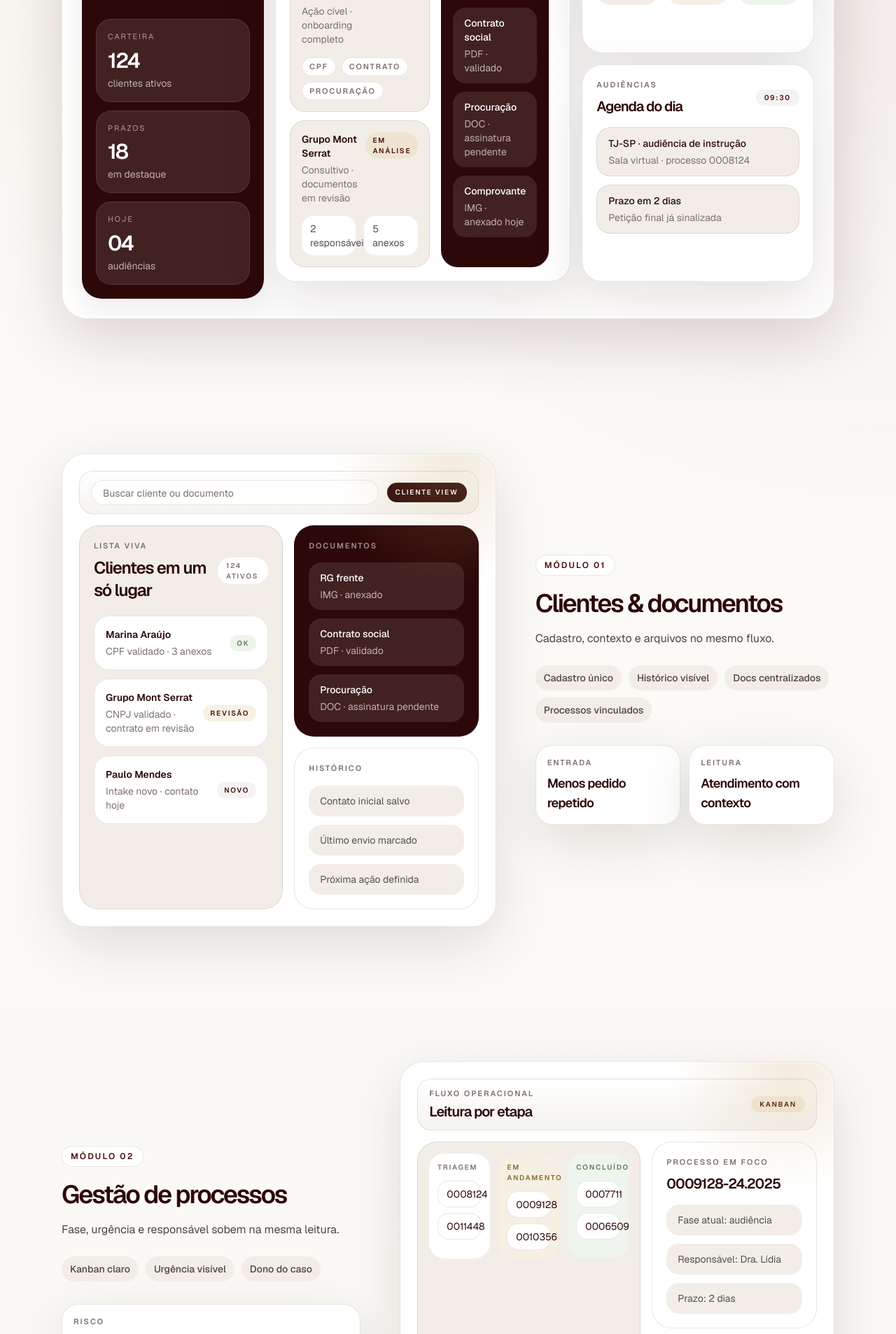
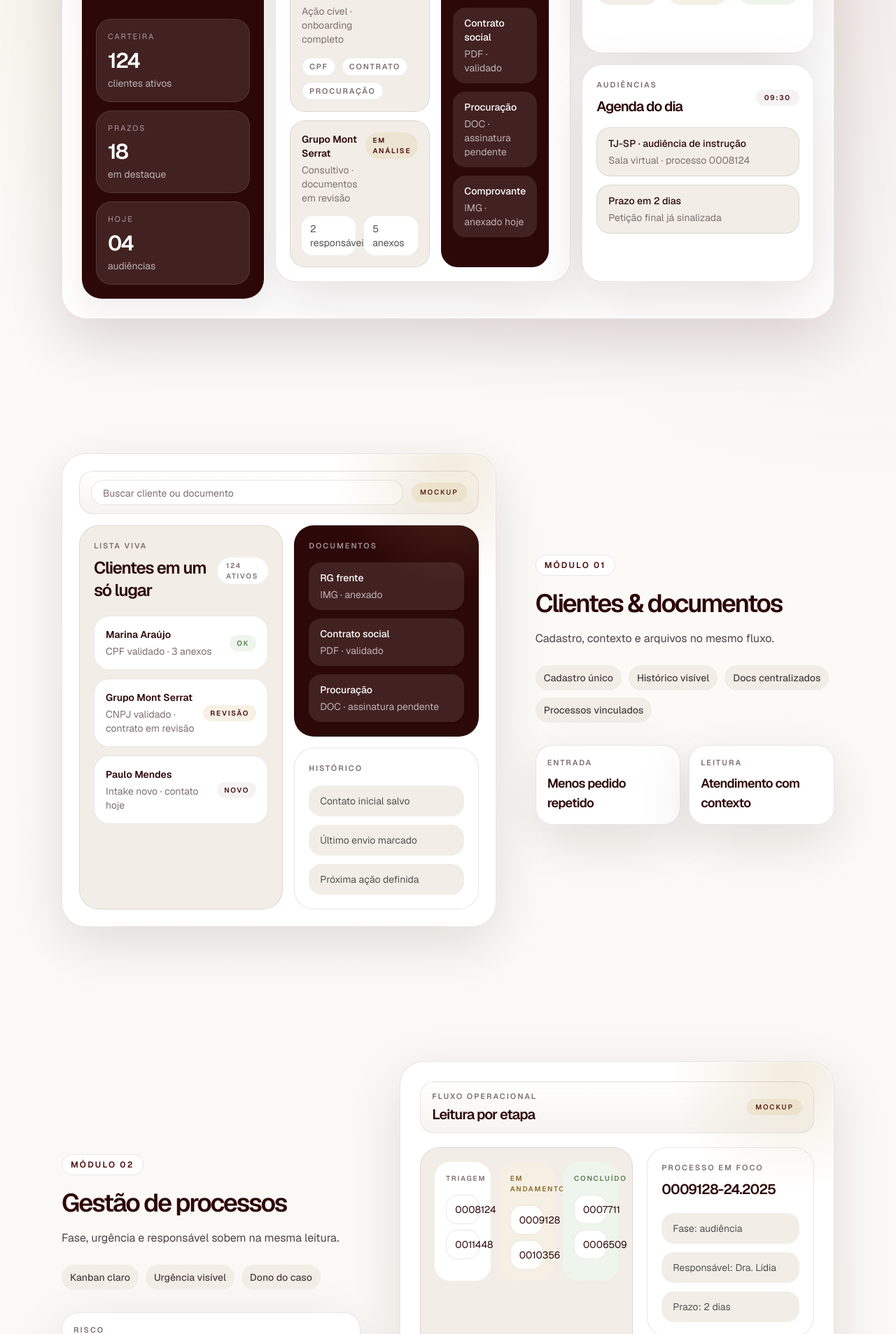
Before and after one commit to klimadev/chamalead, a PHP site: page /propostas/adv/escopo/index.php in a window 1280 px wide. Shown: the part 870-2777 px from the top of the page at 70% size. Run offline with PHP 8.4, Linux system fonts and the light colour scheme; some libraries are stand-ins or nearby versions.

Commit message:
Refine pricing: remove DB cost, clarify server-only first year, add MOCKUP labels, improve mockup spacing

```diff
--- a/propostas/adv/escopo/modules/hero.php
+++ b/propostas/adv/escopo/modules/hero.php
@@ -20,7 +20,7 @@
             <span class="h-2.5 w-2.5 rounded-full bg-[#e7c77f]"></span>
             <span class="h-2.5 w-2.5 rounded-full bg-[#8db58a]"></span>
             <div class="ml-3 flex-1 rounded-full border border-primary-900/10 bg-white px-4 py-2 text-left text-sm text-neutral-500">Painel principal do sistema</div>
-          <span class="hidden rounded-full bg-primary-900 px-3 py-1 text-xs font-semibold uppercase tracking-[0.18em] text-white sm:inline-flex">live</span>
+            <span class="rounded-full bg-accent-400/20 px-3 py-1 text-[10px] font-semibold uppercase tracking-[0.18em] text-primary-800">MOCKUP</span>
           </div>
 
         <div class="mt-4 grid gap-4 xl:grid-cols-[260px,1fr]">
--- a/propostas/adv/escopo/modules/module-1.php
+++ b/propostas/adv/escopo/modules/module-1.php
@@ -5,7 +5,7 @@
         <div data-slot="clients-mockup" class="mockup-shell rounded-[34px] border border-primary-900/10 bg-white p-4 shadow-panel sm:p-5 lg:p-6">
           <div class="glass-line flex items-center gap-3 rounded-[20px] border border-primary-900/10 px-4 py-3 text-sm text-neutral-500">
             <div class="h-9 flex-1 rounded-full border border-primary-900/10 bg-white px-4 py-2">Buscar cliente ou documento</div>
-            <span class="rounded-full bg-primary-900 px-3 py-1 text-[10px] font-semibold uppercase tracking-[0.18em] text-white">cliente view</span>
+            <span class="rounded-full bg-accent-400/20 px-3 py-1 text-[10px] font-semibold uppercase tracking-[0.18em] text-primary-800">MOCKUP</span>
           </div>
           <div class="mt-4 grid gap-4 xl:grid-cols-[1.05fr,0.95fr]">
             <article class="rounded-[28px] border border-primary-900/10 bg-surface-alt p-5">
--- a/propostas/adv/escopo/modules/module-2.php
+++ b/propostas/adv/escopo/modules/module-2.php
@@ -23,47 +23,47 @@
       </div>
 
       <div class="order-1 lg:order-2 lg:col-span-7">
-        <div data-slot="process-mockup" class="mockup-shell rounded-[34px] border border-primary-900/10 bg-white p-4 shadow-panel sm:p-5 lg:p-6">
+        <div data-slot="process-mockup" class="mockup-shell rounded-[34px] border border-primary-900/10 bg-white p-5 shadow-panel lg:p-7">
           <div class="glass-line flex items-center justify-between gap-3 rounded-[20px] border border-primary-900/10 px-4 py-3">
             <div>
               <p class="text-[11px] font-semibold uppercase tracking-[0.18em] text-neutral-500">fluxo operacional</p>
               <h3 class="mt-1 text-xl font-semibold tracking-[-0.05em] text-primary-900">Leitura por etapa</h3>
             </div>
-            <span class="rounded-full bg-accent-400/20 px-3 py-1 text-[10px] font-semibold uppercase tracking-[0.18em] text-primary-800">kanban</span>
+            <span class="rounded-full bg-accent-400/20 px-3 py-1 text-[10px] font-semibold uppercase tracking-[0.18em] text-primary-800">MOCKUP</span>
           </div>
-          <div class="mt-4 grid gap-4 xl:grid-cols-[1.15fr,0.85fr]">
-            <article class="rounded-[28px] border border-primary-900/10 bg-surface-alt p-4">
-              <div class="grid gap-3 md:grid-cols-3">
-                <div class="rounded-[22px] bg-white p-3">
+          <div class="mt-5 grid gap-5 lg:grid-cols-[1.12fr,0.88fr]">
+            <article class="rounded-[28px] border border-primary-900/10 bg-surface-alt p-5">
+              <div class="grid gap-3 sm:grid-cols-3">
+                <div class="rounded-[22px] bg-white p-4">
                   <p class="text-[10px] font-semibold uppercase tracking-[0.18em] text-neutral-500">triagem</p>
-                  <div class="mt-3 space-y-2">
-                    <div class="rounded-2xl border border-primary-900/10 px-3 py-2 text-sm text-primary-900">0008124</div>
-                    <div class="rounded-2xl border border-primary-900/10 px-3 py-2 text-sm text-primary-900">0011448</div>
+                  <div class="mt-4 space-y-2">
+                    <div class="rounded-2xl border border-primary-900/10 px-3 py-2.5 text-sm text-primary-900">0008124</div>
+                    <div class="rounded-2xl border border-primary-900/10 px-3 py-2.5 text-sm text-primary-900">0011448</div>
                   </div>
                 </div>
-                <div class="rounded-[22px] bg-[#f5efe4] p-3">
+                <div class="rounded-[22px] bg-[#f5efe4] p-4">
                   <p class="text-[10px] font-semibold uppercase tracking-[0.18em] text-[#8c6b2a]">em andamento</p>
-                  <div class="mt-3 space-y-2">
-                    <div class="rounded-2xl border border-[#8c6b2a]/15 bg-white px-3 py-2 text-sm text-primary-900">0009128</div>
-                    <div class="rounded-2xl border border-[#8c6b2a]/15 bg-white px-3 py-2 text-sm text-primary-900">0010356</div>
+                  <div class="mt-4 space-y-2">
+                    <div class="rounded-2xl border border-[#8c6b2a]/15 bg-white px-3 py-2.5 text-sm text-primary-900">0009128</div>
+                    <div class="rounded-2xl border border-[#8c6b2a]/15 bg-white px-3 py-2.5 text-sm text-primary-900">0010356</div>
                   </div>
                 </div>
-                <div class="rounded-[22px] bg-[#eef5ec] p-3">
+                <div class="rounded-[22px] bg-[#eef5ec] p-4">
                   <p class="text-[10px] font-semibold uppercase tracking-[0.18em] text-[#5d7b54]">concluído</p>
-                  <div class="mt-3 space-y-2">
-                    <div class="rounded-2xl border border-[#5d7b54]/15 bg-white px-3 py-2 text-sm text-primary-900">0007711</div>
-                    <div class="rounded-2xl border border-[#5d7b54]/15 bg-white px-3 py-2 text-sm text-primary-900">0006509</div>
+                  <div class="mt-4 space-y-2">
+                    <div class="rounded-2xl border border-[#5d7b54]/15 bg-white px-3 py-2.5 text-sm text-primary-900">0007711</div>
+                    <div class="rounded-2xl border border-[#5d7b54]/15 bg-white px-3 py-2.5 text-sm text-primary-900">0006509</div>
                   </div>
                 </div>
               </div>
             </article>
 
-            <div class="grid gap-4">
+            <div class="grid gap-5">
               <article class="rounded-[28px] border border-primary-900/10 bg-white p-5">
                 <p class="text-[11px] font-semibold uppercase tracking-[0.18em] text-neutral-500">processo em foco</p>
                 <h3 class="mt-2 text-xl font-semibold tracking-[-0.05em] text-primary-900">0009128-24.2025</h3>
-                <div class="mt-4 grid gap-3 text-sm text-neutral-600">
-                  <div class="rounded-[18px] bg-surface-alt px-4 py-3">Fase atual: audiência</div>
+                <div class="mt-5 grid gap-3 text-sm text-neutral-600">
+                  <div class="rounded-[18px] bg-surface-alt px-4 py-3">Fase: audiência</div>
                   <div class="rounded-[18px] bg-surface-alt px-4 py-3">Responsável: Dra. Lídia</div>
                   <div class="rounded-[18px] bg-surface-alt px-4 py-3">Prazo: 2 dias</div>
                 </div>
@@ -71,7 +71,7 @@
 
               <article class="rounded-[28px] border border-primary-900/10 bg-primary-900 p-5 text-white">
                 <p class="text-[11px] font-semibold uppercase tracking-[0.18em] text-white/55">timeline</p>
-                <div class="mt-4 space-y-3 text-sm text-white/75">
+                <div class="mt-5 space-y-3 text-sm text-white/75">
                   <div class="rounded-[18px] bg-white/10 px-4 py-3">Inicial protocolada</div>
                   <div class="rounded-[18px] bg-white/10 px-4 py-3">Contestação lida</div>
                   <div class="rounded-[18px] bg-white/10 px-4 py-3">Audiência marcada</div>
--- a/propostas/adv/escopo/modules/module-3.php
+++ b/propostas/adv/escopo/modules/module-3.php
@@ -2,24 +2,24 @@
   <div class="max-w-6xl mx-auto px-6 py-16 lg:py-24">
     <div data-reveal class="grid items-center gap-10 lg:grid-cols-12 lg:gap-14">
       <div class="lg:col-span-7">
-        <div data-slot="alerts-mockup" class="mockup-shell rounded-[34px] border border-primary-900/10 bg-white p-4 shadow-panel sm:p-5 lg:p-6">
+        <div data-slot="alerts-mockup" class="mockup-shell rounded-[34px] border border-primary-900/10 bg-white p-5 shadow-panel lg:p-7">
           <div class="glass-line flex items-center justify-between gap-3 rounded-[20px] border border-primary-900/10 px-4 py-3">
             <div>
               <p class="text-[11px] font-semibold uppercase tracking-[0.18em] text-neutral-500">andamentos ao vivo</p>
               <h3 class="mt-1 text-xl font-semibold tracking-[-0.05em] text-primary-900">Audiências & alertas</h3>
             </div>
-            <span class="rounded-full bg-primary-900 px-3 py-1 text-[10px] font-semibold uppercase tracking-[0.18em] text-white">tempo real</span>
+            <span class="rounded-full bg-primary-900 px-3 py-1 text-[10px] font-semibold uppercase tracking-[0.18em] text-white">MOCKUP</span>
           </div>
-          <div class="mt-4 grid gap-4 xl:grid-cols-[0.95fr,1.05fr]">
-            <div class="grid gap-4">
+          <div class="mt-5 grid gap-5 lg:grid-cols-[0.92fr,1.08fr]">
+            <div class="grid gap-5">
               <article class="rounded-[28px] border border-primary-900/10 bg-primary-900 p-5 text-white">
                 <p class="text-[11px] font-semibold uppercase tracking-[0.18em] text-white/55">hoje</p>
-                <div class="mt-4 space-y-3">
-                  <div class="rounded-[18px] bg-white/10 px-4 py-3">
+                <div class="mt-5 space-y-3">
+                  <div class="rounded-[18px] bg-white/10 px-4 py-3.5">
                     <p class="text-sm font-medium">09:30 · TJ-SP</p>
                     <p class="mt-1 text-sm text-white/65">Audiência de instrução</p>
                   </div>
-                  <div class="rounded-[18px] bg-white/10 px-4 py-3">
+                  <div class="rounded-[18px] bg-white/10 px-4 py-3.5">
                     <p class="text-sm font-medium">14:00 · Fórum Central</p>
                     <p class="mt-1 text-sm text-white/65">Sessão de conciliação</p>
                   </div>
@@ -28,7 +28,7 @@
 
               <article class="rounded-[28px] border border-primary-900/10 bg-white p-5">
                 <p class="text-[11px] font-semibold uppercase tracking-[0.18em] text-neutral-500">linha do caso</p>
-                <div class="mt-4 flex items-center gap-2 text-[11px] font-semibold uppercase tracking-[0.16em] text-neutral-500">
+                <div class="mt-5 flex items-center gap-2 text-[11px] font-semibold uppercase tracking-[0.16em] text-neutral-500">
                   <span class="h-2.5 w-2.5 rounded-full bg-[#8db58a]"></span>
                   inicial
                   <span class="h-2.5 w-2.5 rounded-full bg-[#8db58a]"></span>
--- a/propostas/adv/financeiro/modules/breakdown.php
+++ b/propostas/adv/financeiro/modules/breakdown.php
@@ -8,7 +8,7 @@
               <p class="text-[11px] font-semibold uppercase tracking-[0.18em] text-neutral-500">composição do investimento</p>
               <h2 class="mt-1 text-2xl font-semibold tracking-[-0.05em] text-primary-900">Cálculo do projeto</h2>
             </div>
-            <span class="rounded-full bg-surface-alt px-3 py-1 text-[10px] font-semibold uppercase tracking-[0.18em] text-neutral-500">Notion x Stripe</span>
+            <span class="rounded-full bg-accent-400/20 px-3 py-1 text-[10px] font-semibold uppercase tracking-[0.18em] text-primary-800">MOCKUP</span>
           </div>
 
           <div class="mt-4 overflow-hidden rounded-[28px] border border-primary-900/10">
--- a/propostas/adv/financeiro/modules/hero.php
+++ b/propostas/adv/financeiro/modules/hero.php
@@ -24,7 +24,7 @@
       <article class="rounded-[28px] border border-primary-900/10 bg-primary-900 p-5 text-white shadow-panel">
         <p class="text-[11px] font-semibold uppercase tracking-[0.18em] text-white/55">infra</p>
         <p class="mt-3 text-3xl font-semibold tracking-[-0.05em]">12 meses</p>
-        <p class="mt-2 text-sm leading-6 text-white/70">Servidor e base sem custo no 1º ano.</p>
+        <p class="mt-2 text-sm leading-6 text-white/70">Servidor sem custo no 1º ano.</p>
       </article>
     </div>
   </div>
```
Also changed, not shown: propostas/adv/escopo/index.html (+31 -31 lines), propostas/adv/financeiro/index.html (+11 -25 lines), propostas/adv/financeiro/modules/costs.php (+1 -6 lines), propostas/adv/financeiro/modules/highlight.php (+8 -17 lines). Lines whose indentation alone changed are shown as unchanged.
